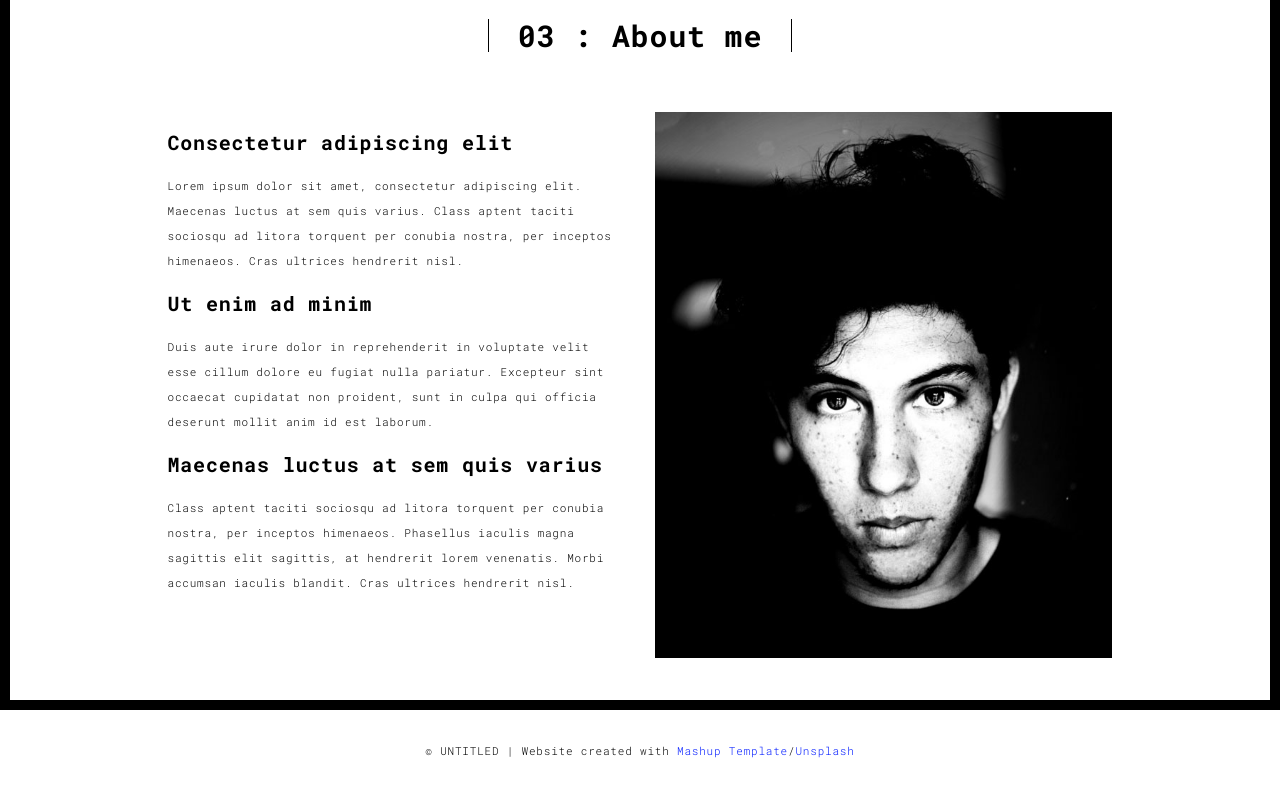
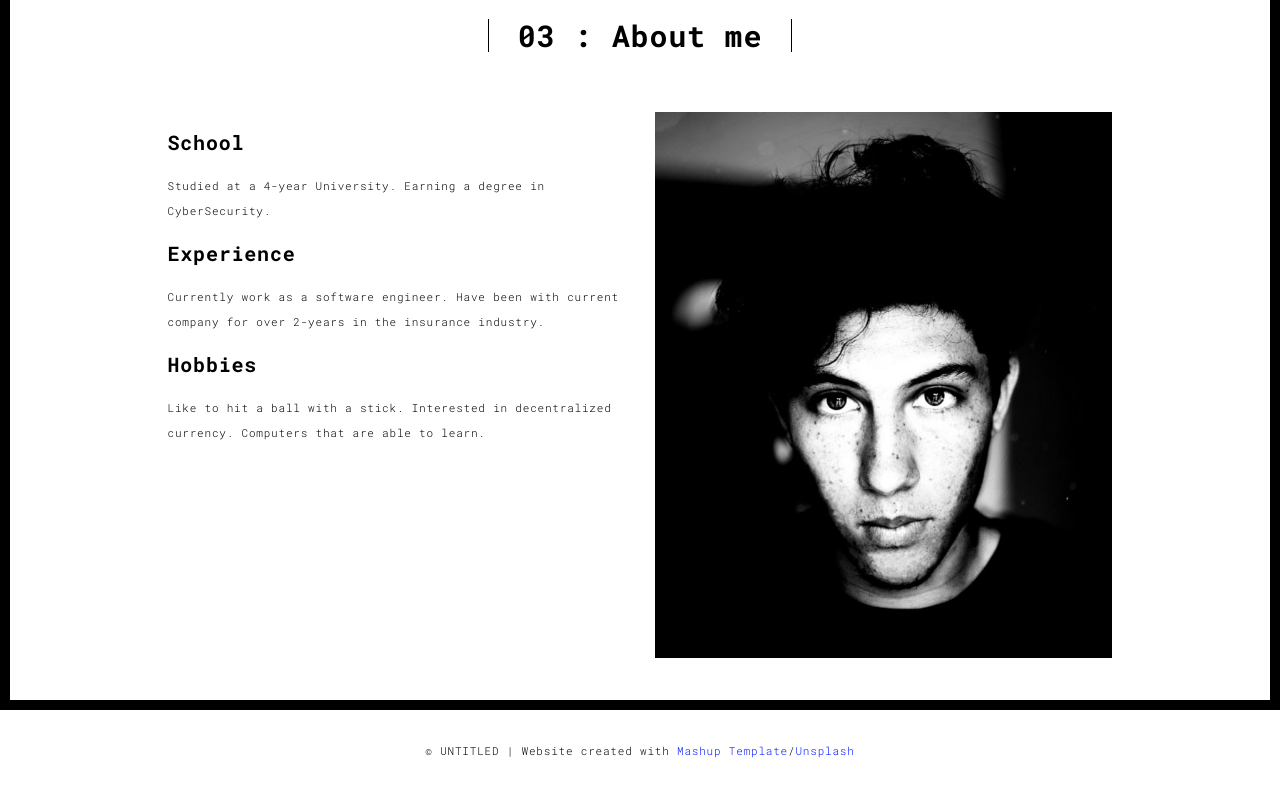
Before and after one commit to jdoe-bot/portfo, a Flask app: page /about.html in a window 1280 px wide. Shown: the part 90-878 px from the top of the page. Run offline with Flask 3, Linux system fonts and the light colour scheme; some libraries are stand-ins or nearby versions.

Commit message:
updating about me

```diff
--- a/templates/about.html
+++ b/templates/about.html
@@ -61,16 +61,12 @@
             <div class="col-md-10 col-md-offset-1">
               <div class="row">
                 <div class="col-xs-12 col-md-6">
-                  <h3>Consectetur adipiscing elit</h3>
-                  <p>Lorem ipsum dolor sit amet, consectetur adipiscing elit. Maecenas luctus at sem quis varius.
-                  Class aptent taciti sociosqu ad litora torquent per conubia nostra, per inceptos himenaeos. Cras ultrices hendrerit nisl.</p>
-                  <h3>Ut enim ad minim  </h3>
-                  <p>Duis aute irure dolor in reprehenderit in voluptate velit esse
-                  cillum dolore eu fugiat nulla pariatur. Excepteur sint occaecat cupidatat non
-                  proident, sunt in culpa qui officia deserunt mollit anim id est laborum.
-                  <h3>Maecenas luctus at sem quis varius</h3>
-                  <p>
-                  Class aptent taciti sociosqu ad litora torquent per conubia nostra, per inceptos himenaeos. Phasellus iaculis magna sagittis elit sagittis, at hendrerit lorem venenatis. Morbi accumsan iaculis blandit. Cras ultrices hendrerit nisl.</p>
+                  <h3>School </h3>
+                  <p>Studied at a 4-year University. Earning a degree in CyberSecurity.</p>
+                  <h3>Experience </h3>
+                  <p>Currently work as a software engineer. Have been with current company for over 2-years in the insurance industry. </p>
+                  <h3>Hobbies </h3>
+                  <p> Like to hit a ball with a stick. Interested in decentralized currency. Computers that are able to learn.</p>
                 </div>
                 <div class="col-xs-12 col-md-6">
                   <img src="../static/assets/images/profil.jpg" class="img-responsive" alt="">
@@ -78,8 +74,6 @@
               </div>
             </div>
           </div>
-
-
        </div>
       </div>
     </div>
--- a/templates/index.html
+++ b/templates/index.html
@@ -57,8 +57,8 @@
               <h1>Hello,<br>
                 <span id="typed-strings">
                   <span>I'm Slothy Runner</span>
-                  <span>Python Expert</span>
-                  <span>Working as a Gamer</span>
+                  <span>Learning Python</span>
+                  <span>Working as a Software Engineer</span>
                 </span>
                 <span id="typed"></span>
               </h1>
```
